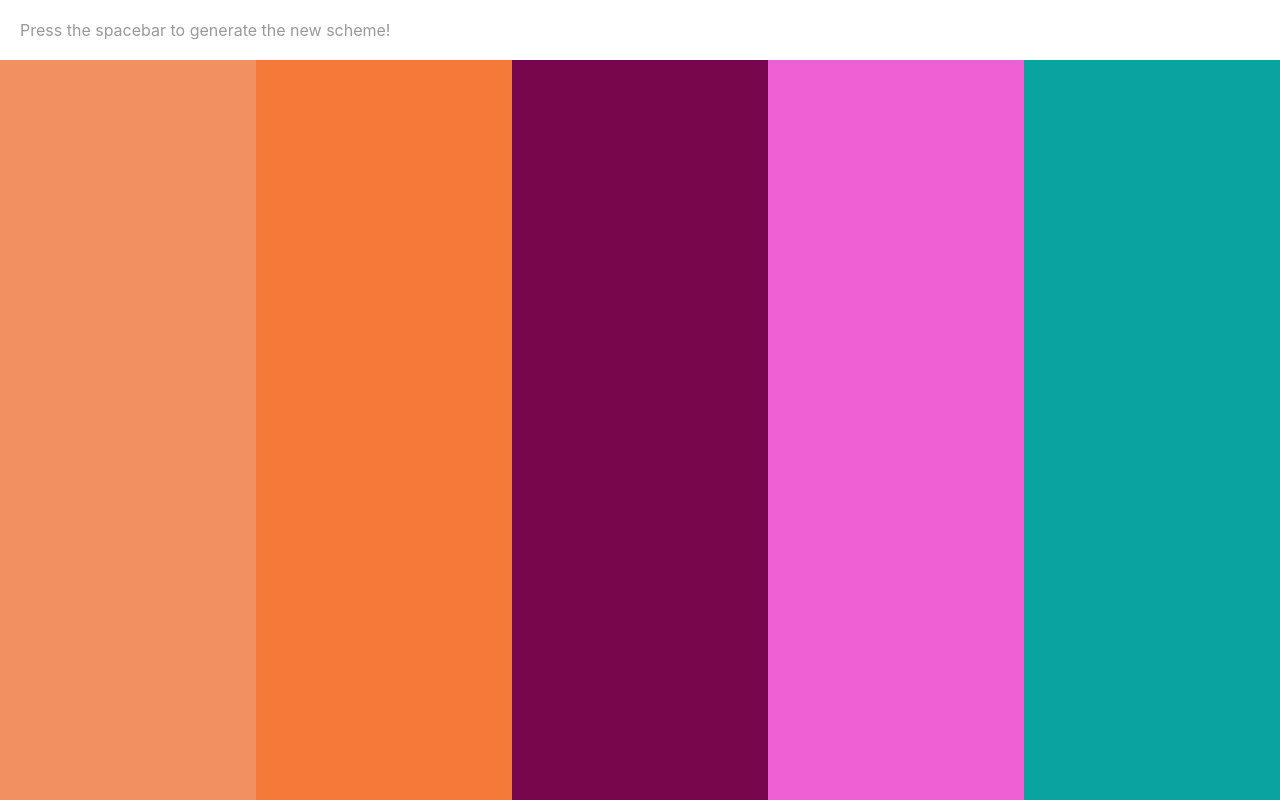
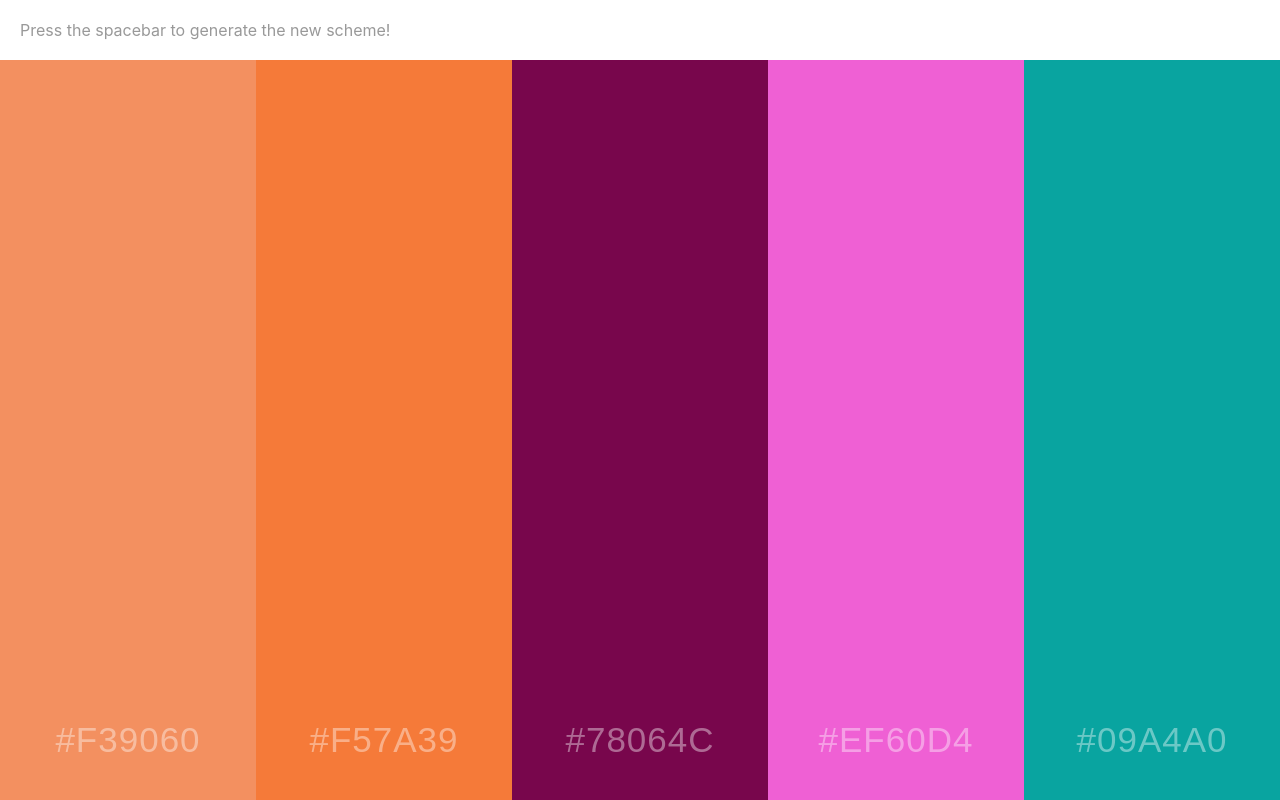
Before and after one commit to okradzemirian/color-generator, a React (Create React App) app: page / in a window 1280 px wide. Built offline with nearby package versions, Linux system fonts and the light colour scheme.

Commit message:
Added copying feature for Color component

```diff
--- a/src/_variables.scss
+++ b/src/_variables.scss
@@ -1,2 +1,3 @@
 $grey: #999;
 $dark: #333;
+$white: #fff;
--- a/src/components/Color/Color.js
+++ b/src/components/Color/Color.js
@@ -1,8 +1,22 @@
 import React from 'react'
 import styles from './Color.module.scss'
 
-const Color = ({ color }) => (
-    <div className={styles.Color} style={{ background: color }}></div>
-)
+const Color = ({ color }) => {
+    const copyToClipboard = e => {
+        e.target.select()
+        document.execCommand('copy')
+    }
+
+    return (
+        <div className={styles.Color} style={{ background: color }}>
+            <input
+                className={styles.ColorValue}
+                type="text"
+                value={color}
+                onClick={e => copyToClipboard(e)}
+            />
+        </div>
+    )
+}
 
 export default Color
--- a/src/components/Color/Color.module.scss
+++ b/src/components/Color/Color.module.scss
@@ -1,3 +1,28 @@
+@import '../../variables';
+
 .Color {
     flex-grow: 1;
+    display: flex;
+    align-items: flex-end;
+    padding: 4rem;
 }
+
+.ColorValue {
+    width: 100%;
+    background: none;
+    border: none;
+    text-align: center;
+    font-size: 3.5rem;
+    color: $white;
+    letter-spacing: 1px;
+    opacity: 0.4;
+    cursor: pointer;
+
+    &:focus {
+        outline: none;
+    }
+
+    &:hover {
+        opacity: 0.7;
+    }
+}
```
